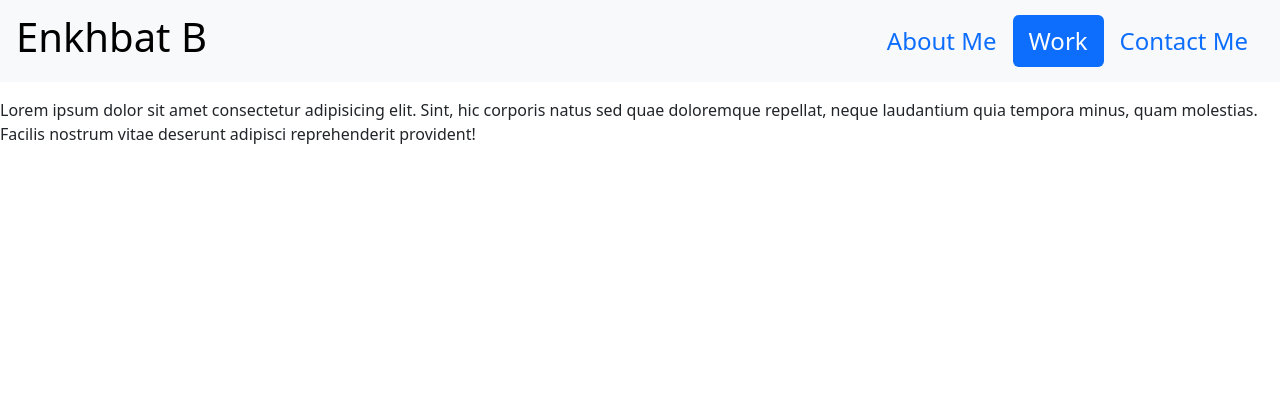
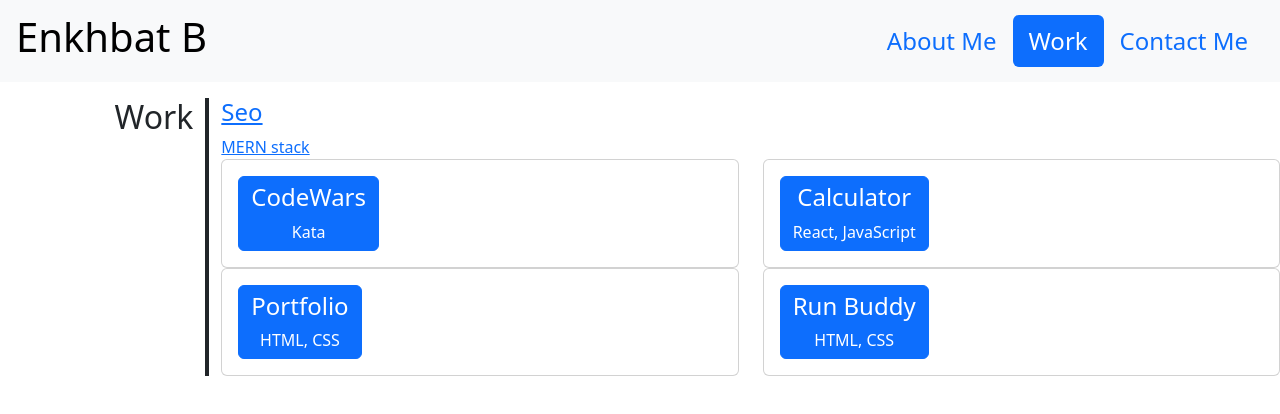
Before and after one commit to enx-code/react-Portfolio, a React (Vite) app in the folder challenge/: page /work in a window 1280 px wide. Shown: the top 414 px of the page. Built offline with nearby package versions, Linux system fonts and the light colour scheme.

Commit message:
adding about me and work pages without css at the moment

```diff
--- a/challenge/src/components/AboutMe.jsx
+++ b/challenge/src/components/AboutMe.jsx
@@ -2,11 +2,20 @@ import React from "react";
 
 const AboutMe = () => {
   return (
-    <div>
-      Lorem ipsum dolor sit amet consectetur adipisicing elit. Sint, hic
-      corporis natus sed quae doloremque repellat, neque laudantium quia tempora
-      minus, quam molestias. Facilis nostrum vitae deserunt adipisci
-      reprehenderit provident!
+    <div className="row">
+      <h5 id="scrollspyHeading1" className="fs-2 col text-end">
+        About Me
+      </h5>
+        Hello, I'm Enkhbat, a passionate front-end developer with a keen eye for
+      detail and a love for technology. I recently completed a comprehensive
+      front-end development bootcamp, where I honed my skills in HTML, CSS,
+      JavaScript, Node.js, Bootstrap and React.
+        I am dedicated to creating
+      seamless and visually appealing user experiences. Attention to detail is
+      at the forefront of my work, ensuring that every project I undertake is
+      polished and user-friendly. My enthusiasm for technology extends beyond
+      the screen, and I am always eager to explore new developments in the
+      ever-evolving world of web development.
     </div>
   );
 };
--- a/challenge/src/components/Navbar.jsx
+++ b/challenge/src/components/Navbar.jsx
@@ -1,5 +1,6 @@
 import React from "react";
 import { NavLink } from "react-router-dom";
+
 
 const Navbar = () => {
   return (
--- a/challenge/src/components/Work.jsx
+++ b/challenge/src/components/Work.jsx
@@ -2,12 +2,67 @@ import React from "react";
 
 const Work = () => {
   return (
-    <div>
-      Lorem ipsum dolor sit amet consectetur adipisicing elit. Sint, hic
-      corporis natus sed quae doloremque repellat, neque laudantium quia tempora
-      minus, quam molestias. Facilis nostrum vitae deserunt adipisci
-      reprehenderit provident!
-    </div>
+    <div class="row">
+        <h5 id="scrollspyHeading2" class="fs-2 col-2 text-end">Work</h5>
+        <div class="col-10 border-start border-dark border-4">
+          <div class="seo">
+            <a href="https://enx-code.github.io/web-refactor-horiSEOn/">
+              <div class="nameOfProject">
+                <h4>Seo</h4>
+                <span>MERN stack</span>
+              </div>
+            </a>
+          </div>
+          {/* <!-- cards --> */}
+          <div class="row">
+            <div class="col-sm-6">
+              <div class="card">
+                <div class="card-body codeWars-image">
+                  <a href="#" class="btn btn-primary codeWars">
+                    <h4 class="card-title">CodeWars</h4>
+                    <p class="card-text">Kata</p>
+                  </a>
+                </div>
+              </div>
+            </div>
+            <div class="col-sm-6">
+              <div class="card">
+                <div class="card-body calculator-image">
+                  <a href="#" class="btn btn-primary calculator">
+                    <h4 class="card-title">Calculator</h4>
+                    <p class="card-text">React, JavaScript</p>
+                  </a>
+                </div>
+              </div>
+            </div>
+          </div>
+          {/* <!-- other row --> */}
+          <div class="row">
+            <div class="col-sm-6">
+              <div class="card">
+                <div class="card-body puzzels-image">
+                  <a href="#" class="btn btn-primary puzzels">
+                    <h4 class="card-title">Portfolio</h4>
+                    <p class="card-text">HTML, CSS</p>
+                  </a>
+                </div>
+              </div>
+            </div>
+            <div class="col-sm-6">
+              <div class="card">
+                <div class="card-body run-image">
+                  <a href="#" class="btn btn-primary run">
+                    <h4 class="card-title">Run Buddy</h4>
+                    <p class="card-text">
+                      HTML, CSS
+                    </p>
+                  </a>
+                </div>
+              </div>
+            </div>
+          </div>
+        </div>
+      </div>
   );
 };
 
```
Also changed, not shown: challenge/src/css/style.css (added).
